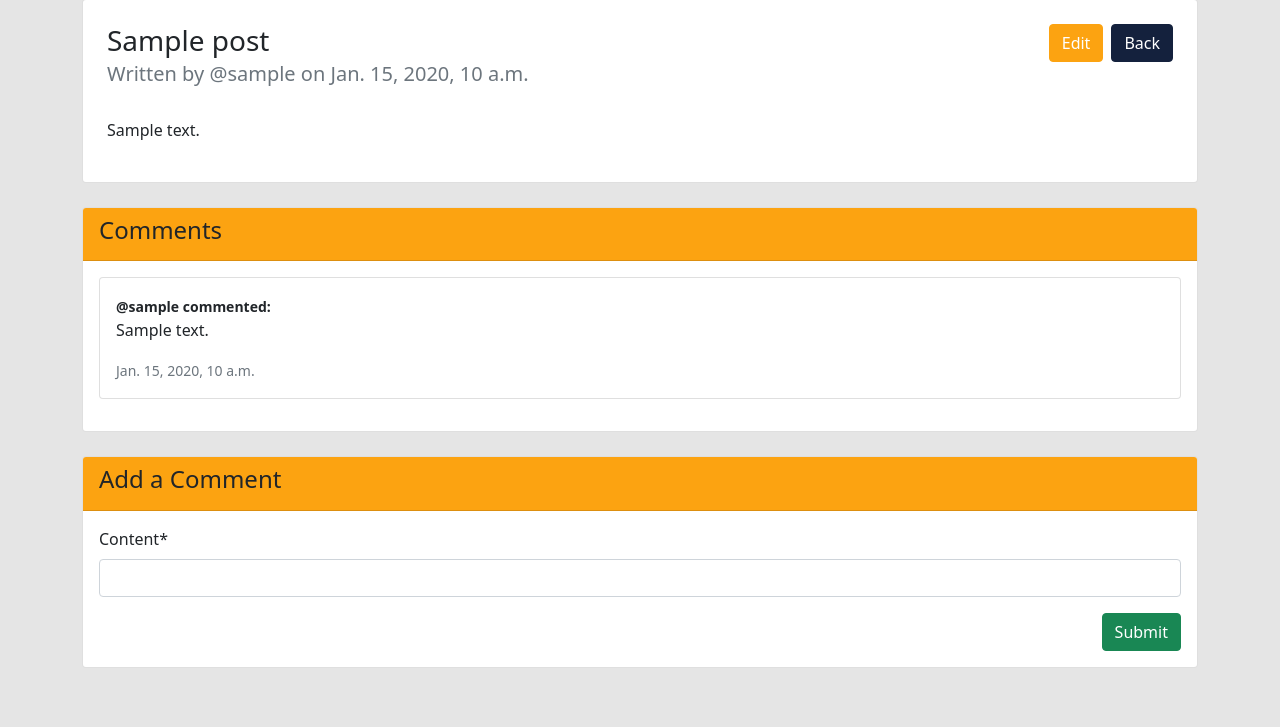
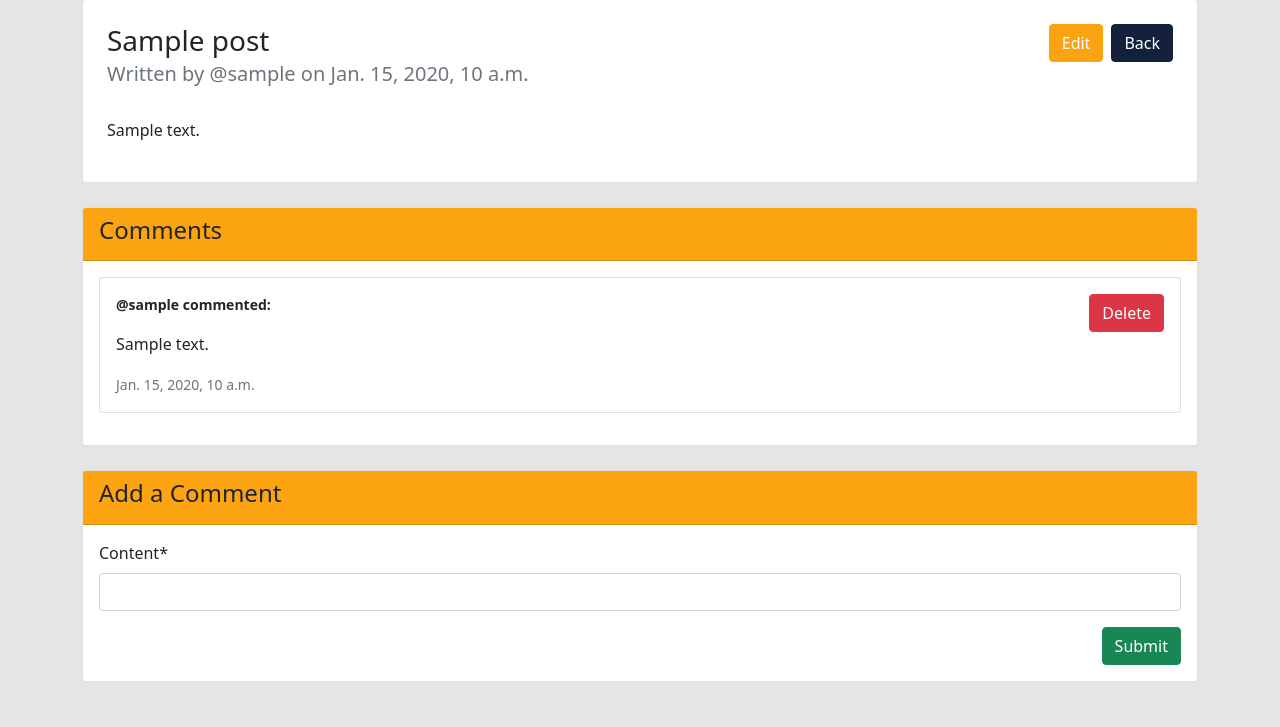
Before and after one commit to FerranPalmaC/DjangoBlog, a Django app: a page that uses posts/templates/posts/post_detail.html in a window 1280 px wide. Shown: the part 73-800 px from the top of the page. Run offline with Django 4.2, Linux system fonts and the light colour scheme; a user stored in the database is signed in; tables that the repository leaves empty hold one stand-in row (values such as "Sample post"); some libraries are stand-ins or nearby versions.

Commit message:
post author can delete all comments and comments author can delete its own comments

```diff
--- a/posts/templates/posts/post_detail.html
+++ b/posts/templates/posts/post_detail.html
@@ -34,7 +34,15 @@
             {% for comment in post.comments.all %}
                 <div class="card mb-3">
                     <div class="card-body">
-                        <small class="card-title fw-bold">@{{ comment.author.username }} commented:</small>
+                        <div class="d-grid gap-2 d-md-flex justify-content-between">
+                            <small class="card-title fw-bold">@{{ comment.author.username }} commented:</small>
+                            {% if user == post.author or user == comment.author %}
+                                <form method="POST">
+                                    {% csrf_token %}
+                                    <button type="submit" class="btn btn-danger" name="comment_id" value="{{comment.id}}">Delete</button>
+                                </form>
+                            {% endif %}
+                        </div>
                         <p class="card-text">{{ comment.content }}</p>
                         <small class="mb-2 text-muted">{{ comment.publication_date }}</small>
                     </div>
--- a/posts/views.py
+++ b/posts/views.py
@@ -75,6 +75,14 @@ class CommentCreationView(SingleObjectMixin, generic.FormView):
     def post(self, request, *args, **kwargs):
         if not request.user.is_authenticated:
             return HttpResponseForbidden
+
+        if comment_id := self.request.POST.get("comment_id"):
+            comment = Comment.objects.get(pk=comment_id)
+            post = Post.objects.get(comments__id=comment_id)
+            if request.user == comment.author or request.user == post.author:
+                comment.delete()
+                return redirect(reverse('posts:post_detail', kwargs={'slug': post.slug}))
+
         return super().post(request, *args, **kwargs)
 
 class PostCreationView(LoginRequiredMixin, generic.CreateView):
```
